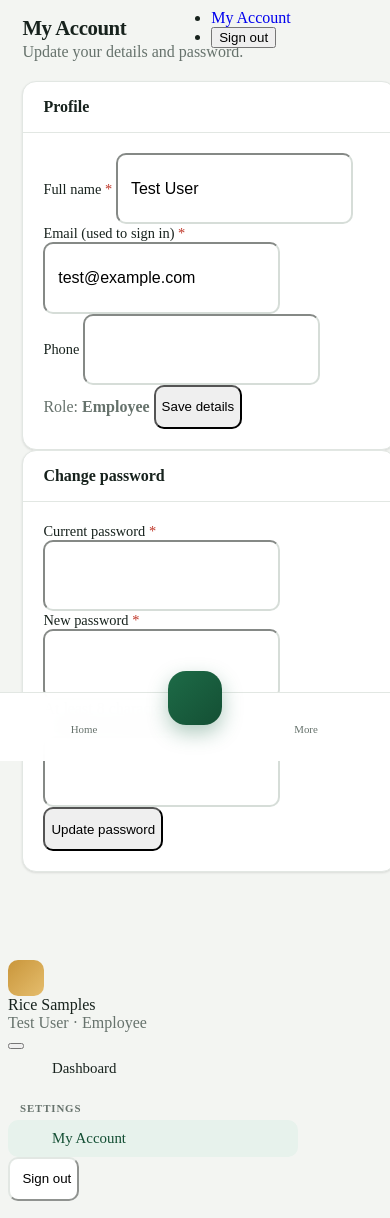
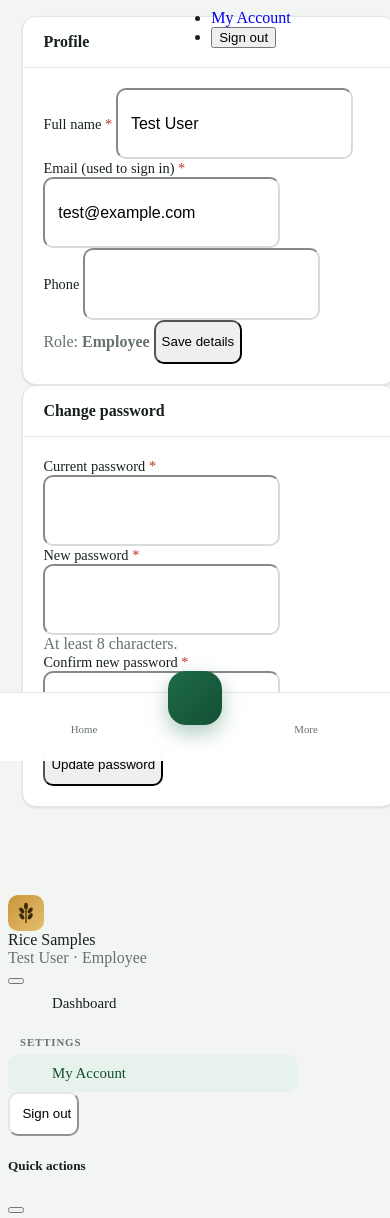
Before and after one commit to itxxsaiff/rice-sample-tracking-system, a Laravel app: page /account in a window 390 px wide. Shown: the part 83-1301 px from the top of the page. Run offline with Laravel 12, Linux system fonts and the light colour scheme; a user stored in the database is signed in; data comes from the database, SQL or seed files in the repository; style sheets or scripts are compiled from the project's sources.

Commit message:
fix: polish mobile app bar, FAB and brand mark
Avoid repeating the page title under the mobile app bar, keep the
quick-action button round, and use the rice-stalk logo everywhere.

```diff
--- a/resources/css/app.css
+++ b/resources/css/app.css
@@ -417,3 +417,13 @@ a.stat-card:hover { transform: translateY(-2px); box-shadow: var(--shadow); colo
 .offcanvas-bottom.action-sheet { height: auto; border-radius: 20px 20px 0 0; padding-bottom: var(--safe-bottom); }
 .min-w-0 { min-width: 0; }
 .fw-medium { font-weight: 500; }
+
+/* Mobile refinements */
+.brand-mark svg { display: block; }
+@media (max-width: 991.98px) {
+    .bottom-nav .fab { flex: 0 0 auto; }
+    /* The app bar already shows the page title on phones. */
+    .page-header:not(.keep-mobile) h1, .page-header:not(.keep-mobile) > div > p { display: none; }
+    .page-header:not(.keep-mobile):not(:has(.page-actions)) { display: none; }
+    .page-header { margin-bottom: 1rem; }
+}
--- a/resources/views/auth/login.blade.php
+++ b/resources/views/auth/login.blade.php
@@ -1,7 +1,7 @@
 <x-layouts.guest title="Sign in">
     <div class="auth-card">
         <div class="text-center mb-4">
-            <span class="brand-mark mx-auto mb-3" style="width:56px;height:56px;font-size:1.6rem;border-radius:16px"><i class="bi bi-flower3"></i></span>
+            <x-brand-mark :size="60" class="d-flex mx-auto mb-3" style="border-radius:18px" />
             <h1 class="h4 fw-bold mb-1">Rice Sample Tracking</h1>
             <p class="text-muted mb-0">Sign in to continue</p>
         </div>
--- /dev/null
+++ b/resources/views/components/brand-mark.blade.php
@@ -0,0 +1,4 @@
+@props(['size' => 36])
+<span {{ $attributes->merge(['class' => 'brand-mark', 'style' => "width:{$size}px;height:{$size}px"]) }}>
+    <svg viewBox="12 6 40 52" width="{{ round($size * .62) }}" height="{{ round($size * .62) }}" aria-hidden="true" fill="currentColor"><ellipse cx="32" cy="16" rx="4.5" ry="8"/><ellipse cx="22" cy="26" rx="4.5" ry="8" transform="rotate(-35 22 26)"/><ellipse cx="42" cy="26" rx="4.5" ry="8" transform="rotate(35 42 26)"/><ellipse cx="22" cy="40" rx="4.5" ry="8" transform="rotate(-35 22 40)"/><ellipse cx="42" cy="40" rx="4.5" ry="8" transform="rotate(35 42 40)"/><rect x="30.5" y="24" width="3" height="32" rx="1.5"/></svg>
+</span>
--- a/resources/views/components/layouts/app.blade.php
+++ b/resources/views/components/layouts/app.blade.php
@@ -7,7 +7,7 @@
 <body @class(['has-action-bar' => $actionBar])>
     <aside class="app-sidebar">
         <a href="{{ route('dashboard') }}" class="sidebar-brand">
-            <span class="brand-mark"><i class="bi bi-flower3"></i></span>
+            <x-brand-mark />
             <span class="brand-text">Rice Samples<small>Tracking &amp; Dispatch</small></span>
         </a>
         <nav class="sidebar-nav">@include('partials.nav-links')</nav>
@@ -31,7 +31,7 @@
             @else
                 <button class="btn btn-light btn-icon d-lg-none" type="button" data-bs-toggle="offcanvas" data-bs-target="#mobileNav" aria-label="Open menu"><i class="bi bi-list fs-5"></i></button>
             @endif
-            <h1 class="topbar-title flex-grow-1">{{ $title ?? config('app.name') }}</h1>
+            <h1 class="topbar-title flex-grow-1"><span class="d-lg-none">{{ $title ?? config('app.name') }}</span></h1>
             @if (Route::has('samples.create'))
                 <a href="{{ route('samples.create') }}" class="btn btn-primary d-none d-lg-inline-flex"><i class="bi bi-plus-lg me-1"></i> Add Sample</a>
             @endif
@@ -78,7 +78,7 @@
     <div class="offcanvas offcanvas-start offcanvas-nav" tabindex="-1" id="mobileNav" style="width: 290px">
         <div class="offcanvas-header border-bottom">
             <div class="d-flex align-items-center gap-2">
-                <span class="brand-mark"><i class="bi bi-flower3"></i></span>
+                <x-brand-mark />
                 <div><div class="fw-bold">Rice Samples</div><div class="small text-muted">{{ auth()->user()->name }} · {{ auth()->user()->role->label() }}</div></div>
             </div>
             <button type="button" class="btn-close" data-bs-dismiss="offcanvas" aria-label="Close"></button>
```
